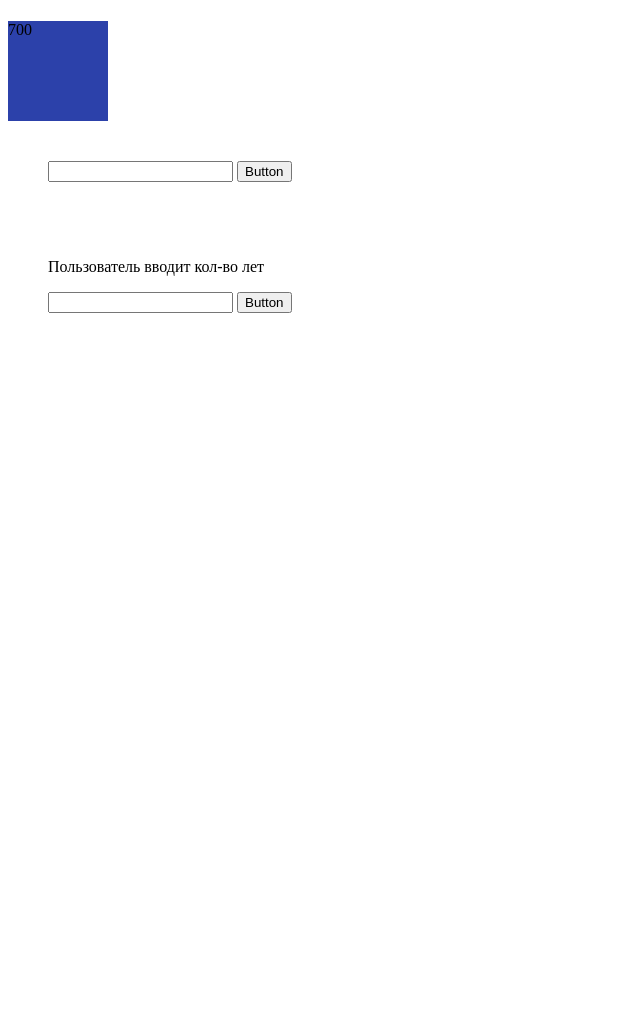
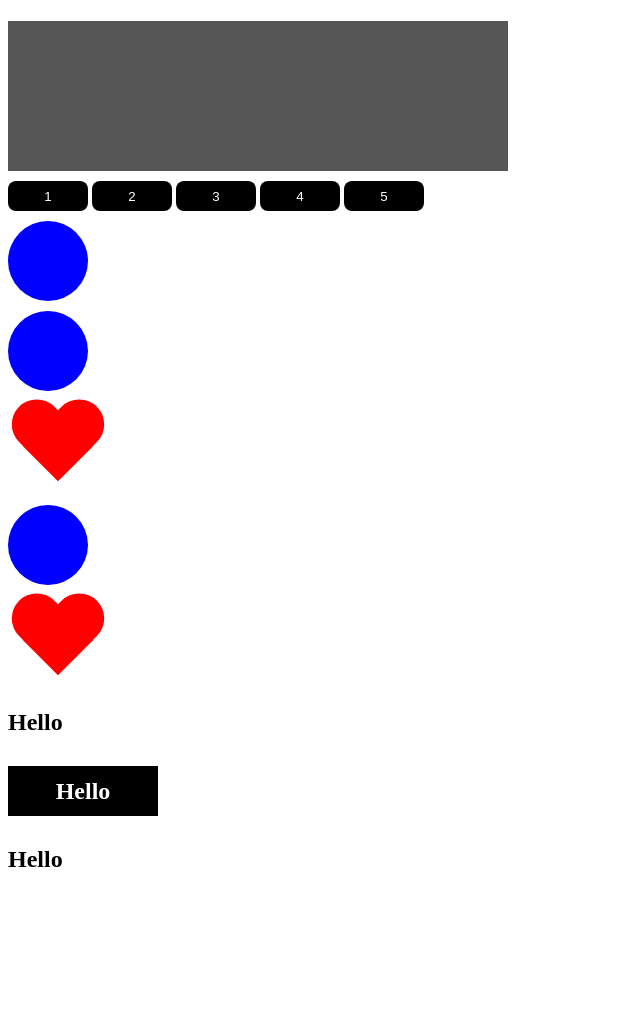
Before and after one commit to Descalzo1980/myJS, a plain HTML site: page index.html in a window 1280 px wide. Shown: the whole page, without its empty margins (0-640 px from the left). Before the commit the page ends 800 px from the top, so only its background shows below. Drawn offline with Linux system fonts and the light colour scheme.

Commit message:
DOMmethods

```diff
--- /dev/null
+++ b/dom.js
@@ -0,0 +1,68 @@
+"use strict";
+
+
+const box = document.getElementById('box');
+
+const btns = document.getElementsByTagName('button');
+
+const wrapper = document.querySelector('.wrapper');
+
+const circles = document.getElementsByClassName('circle'); // псевдоколлекции HTML
+
+const hearts = wrapper.querySelectorAll('.heart');// более современный метод // войдет только то что во  wrapper
+
+const oneHeart = wrapper.querySelector('.heart'); // войдет только то что во  wrapper
+
+
+
+// box.style.backgroundColor = 'blue';
+// box.style.width = '500px';
+
+// btns[0].style.borderRadius = '5px';
+
+// console.log(circles);
+
+box.style.cssText = 'background-color:#555; width: 500px';
+
+// circles.style.backgroundColor = 'red';// так делать ошибка
+// circles[0].style.backgroundColor = 'red';
+
+// for (let i = 0; i < hearts.length; i++){
+//     hearts[i].style.backgroundColor = 'green';
+// }
+
+// hearts.forEach(item =>{
+//     item.style.background = '#817651';
+// });
+
+const div = document.createElement('div');
+const text = document.createTextNode('Lorem ipsem');
+
+div.classList.add('black');
+
+document.body.append(div);
+
+wrapper.append(div);
+// wrapper.appendChild(div);
+// wrapper.prepend(div);
+
+// hearts[2].before(div);
+// hearts[2].after(div);
+
+
+// wrapper.insertBefore(div, hearts[1]);
+// wrapper.removeChild(hearts[1]); // old
+// circles[0].remove();
+
+hearts[1].replaceWith(circles[1]);
+// wrapper.replaceChild(circles[1], hearts[1]);//old
+
+div.innerHTML = "<h1>Lorem ipsen</h1>"; //не очень безопасно
+
+// div.textContent = "Lorem ipsen"; // только текст
+
+div.insertAdjacentHTML("beforebegin", '<h2>Hello</h2>'); // перед элементом
+
+div.insertAdjacentHTML("afterbegin", '<h2>Hello</h2>'); // в начало элементом
+div.insertAdjacentHTML('beforeend', '<h2>Hello</h2>'); // в в конце элементом
+div.insertAdjacentHTML("afterend", '<h2>Hello</h2>'); // в элементом
--- a/index.html
+++ b/index.html
@@ -33,7 +33,7 @@
     <!-- <script src="functions.js"></script> -->
     <!-- <script src="funcMethods.js"></script> -->
 
-    <div class="out-1"></div>
+    <!-- <div class="out-1"></div>
     <div class="out-2"></div>
     <div class="section">
         <input type="text" class="i-3">
@@ -45,7 +45,24 @@
         <input type="text" class="i-4">
         <button class="b-4">Button</button>
         <div class="out-4"></div>
-    </div>
+    </div> -->
+    <div class="box" id="box"></div>
+		<button class="btns">1</button>
+		<button>2</button>
+		<button>3</button>
+		<button>4</button>
+		<button>5</button>
+
+		<div class="circle"></div>
+		<div class="circle"></div>
+		<div class="circle"></div>
+
+		<div class="wrapper">
+			<div class="heart"></div>
+			<div class="heart"></div>
+            <div class="heart"></div>
+
+		</div>
     <!-- <script src="functions.js"></script> -->
     <!-- <script src="ObjectsAndMethods.js"></script> -->
         <!-- <script src="massivs.js"></script> -->
@@ -53,7 +70,8 @@
         <!-- <script src="OOP.js"></script> -->
         <!-- <script src="easyJS.js"></script> -->
         <!-- <script src="typing.js"></script> -->
-        <script src="returnInJS.js"></script>
+        <!-- <script src="returnInJS.js"></script> -->
+        <script src="dom.js"></script>
 
 </body>
 </html>
--- a/main.css
+++ b/main.css
@@ -8,3 +8,81 @@ div.section{
     padding: 20px;
     margin: 20px;
 }
+.box {
+    width: 150px;
+    height: 150px;
+    background-color: red;
+  }
+  button {
+      width: 80px;
+      height: 30px;
+      margin-top: 10px;
+      border: none;
+      border-radius: 8px;
+      background-color: #000;
+      color: #fff;
+      cursor: pointer;
+      outline: none;
+  }
+
+  .circle {
+      width: 80px;
+      height: 80px;
+      background-color: blue;
+      display: block;
+      margin-top: 10px;
+      border-radius: 100%;
+  }
+
+  .heart {
+      display: inline-block;
+      position: relative;
+      width: 100px;
+      height: 90px;
+      margin-top: 10px;
+  }
+  .heart:before,
+  .heart:after {
+      position: absolute;
+      content: "";
+      left: 50px;
+      top: 0;
+      width: 50px;
+      height: 80px;
+      background: red;
+      -moz-border-radius: 50px 50px 0 0;
+      border-radius: 50px 50px 0 0;
+      -webkit-transform: rotate(-45deg);
+         -moz-transform: rotate(-45deg);
+          -ms-transform: rotate(-45deg);
+           -o-transform: rotate(-45deg);
+              transform: rotate(-45deg);
+      -webkit-transform-origin: 0 100%;
+         -moz-transform-origin: 0 100%;
+          -ms-transform-origin: 0 100%;
+           -o-transform-origin: 0 100%;
+              transform-origin: 0 100%;
+  }
+  .heart:after {
+      left: 0;
+      -webkit-transform: rotate(45deg);
+         -moz-transform: rotate(45deg);
+          -ms-transform: rotate(45deg);
+           -o-transform: rotate(45deg);
+              transform: rotate(45deg);
+      -webkit-transform-origin: 100% 100%;
+         -moz-transform-origin: 100% 100%;
+          -ms-transform-origin: 100% 100%;
+           -o-transform-origin: 100% 100%;
+              transform-origin :100% 100%;
+  }
+  .black{
+      width: 150px;
+      height: 50px;
+      line-height: 50px;
+      text-align: center;
+      background-color: black;
+      margin-bottom: 30px;
+      margin-top: 30px;
+      color: #fff;
+  }
```
